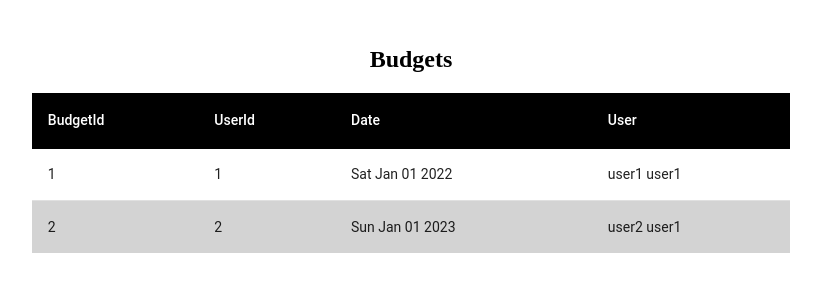
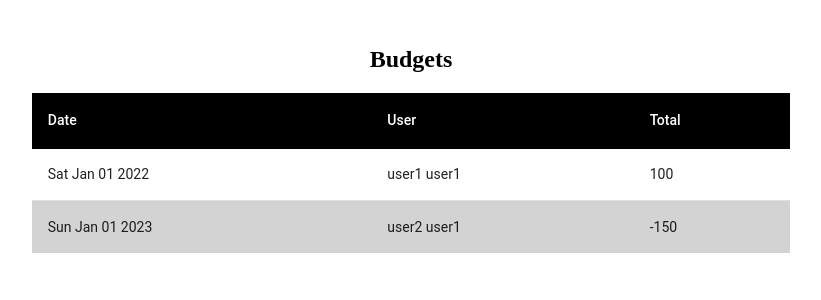
Before and after one commit to spennington45/BudgetWebApp, an Angular app in the folder budgetwebapp.client/: page / in a window 1280 px wide. Shown: the top 300 px of the page, without its empty margins (229-1050 px from the left). Built offline with nearby package versions, Linux system fonts and the light colour scheme; what ng2-charts would draw is missing.

Commit message:
removed columns and added total for main page

```diff
--- a/budgetwebapp.client/src/app/components/budget-line-items/budget-line-items.component.ts
+++ b/budgetwebapp.client/src/app/components/budget-line-items/budget-line-items.component.ts
@@ -21,8 +21,8 @@ export class BudgetLineItemsComponent {
     // Fetch actual data for budget line items and categories
     // For now, let's use placeholder data
     this.budgetLineItems = [
-      { bugetLineItemId: '1', catigoryId: '1', value: '100', budgetId: '1', category: { categoryId: '1', categoryName: 'Category A' } },
-      { bugetLineItemId: '2', catigoryId: '2', value: '150', budgetId: '1', category: { categoryId: '2', categoryName: 'Category B' } },
+      { bugetLineItemId: '1', catigoryId: '1', value: 100, budgetId: '1', category: { categoryId: '1', categoryName: 'Category A' } },
+      { bugetLineItemId: '2', catigoryId: '2', value: 150, budgetId: '1', category: { categoryId: '2', categoryName: 'Category B' } },
     ];
 
     this.categories = [
--- a/budgetwebapp.client/src/app/components/home/home.component.html
+++ b/budgetwebapp.client/src/app/components/home/home.component.html
@@ -2,16 +2,6 @@
 
 <div class="mat-table-budget">
   <table mat-table [dataSource]="dataSource" class="mat-table">
-    <ng-container matColumnDef="budgetId">
-      <th mat-header-cell *matHeaderCellDef> BudgetId </th>
-      <td mat-cell *matCellDef="let budget"> {{budget.budgetId}} </td>
-    </ng-container>
-
-    <ng-container matColumnDef="userId">
-      <th mat-header-cell *matHeaderCellDef> UserId </th>
-      <td mat-cell *matCellDef="let budget"> {{budget.userId}} </td>
-    </ng-container>
-
     <ng-container matColumnDef="date">
       <th mat-header-cell *matHeaderCellDef> Date </th>
       <td mat-cell *matCellDef="let budget"> {{budget.date.toDateString()}} </td>
@@ -22,6 +12,11 @@
       <td mat-cell *matCellDef="let budget"> {{budget.user.firstName}} {{budget.user.lastName}} </td>
     </ng-container>
 
+    <ng-container matColumnDef="total">
+      <th mat-header-cell *matHeaderCellDef> Total </th>
+      <td mat-cell *matCellDef="let budget"> {{sumOfBudget(budget)}} </td>
+    </ng-container>
+
     <tr mat-header-row *matHeaderRowDef="displayedColumns"></tr>
     <tr mat-row *matRowDef="let row; columns: displayedColumns" (click)="navigateToBudgetDetails(row)"></tr>
   </table>
--- a/budgetwebapp.client/src/app/components/home/home.component.ts
+++ b/budgetwebapp.client/src/app/components/home/home.component.ts
@@ -13,12 +13,24 @@ export class HomeComponent implements OnInit {
   @ViewChild(MatSort) sort: MatSort = new MatSort();
 
   dataSource: Budget[] = [];
-  displayedColumns: string[] = ['budgetId', 'userId', 'date', 'user'];
+  displayedColumns: string[] = ['date', 'user', "total"];
 
   ngOnInit() {
     this.dataSource = [
-      { budgetId: '1', userId: '1', date: new Date('2022-01-01'), budgetLineItems: [], user: { userId: "1", firstName: "user1", lastName: "user1" } },
-      { budgetId: '2', userId: '2', date: new Date('2023-01-01'), budgetLineItems: [], user: { userId: "2", firstName: "user2", lastName: "user1" } },
+      {
+        budgetId: '1', userId: '1', date: new Date('2022-01-01'),
+        budgetLineItems: [{
+          bugetLineItemId: '1', catigoryId: '1', value: 100, budgetId: '1',
+          category: { categoryId: '1', categoryName: 'Category A' }
+        }], user: { userId: "1", firstName: "user1", lastName: "user1" }
+      },
+      {
+        budgetId: '2', userId: '2', date: new Date('2023-01-01'),
+        budgetLineItems: [{
+          bugetLineItemId: '1', catigoryId: '1', value: -150, budgetId: '1',
+          category: { categoryId: '1', categoryName: 'Category A' }
+        }], user: { userId: "2", firstName: "user2", lastName: "user1" }
+      },
     ];
   }
   constructor(private router: Router) { }
@@ -27,4 +39,9 @@ export class HomeComponent implements OnInit {
     const formattedDate = budget.date.toISOString().split('T')[0];
     this.router.navigate(['/budget', formattedDate, budget.budgetId]);
   }
+  sumOfBudget(budget: Budget) {
+    let sum = budget.budgetLineItems
+      .reduce((sum, current) => sum + current.value, 0);
+    return sum;
+  }
 }
--- a/budgetwebapp.client/src/app/models.ts
+++ b/budgetwebapp.client/src/app/models.ts
@@ -15,7 +15,7 @@ export interface APIResponse<T> {
 export interface BudgetLineItems {
   bugetLineItemId: string;
   catigoryId: string;
-  value: string;
+  value: number;
   budgetId: string;
   category: Category;
 }
```
